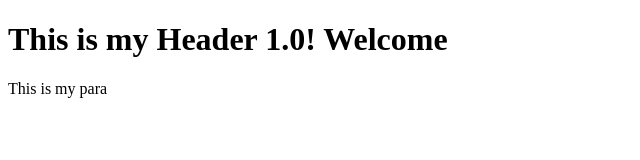
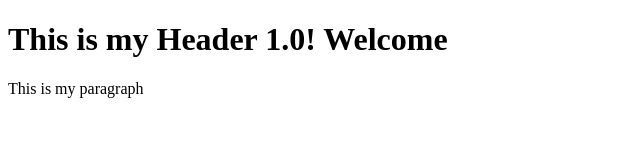
Before and after one commit to caatovarbo/JavaScriptBToP, a plain HTML site: page index.html in a window 1280 px wide. Shown: the full height of the page, 0-640 px from the left. Drawn offline with Linux system fonts and the light colour scheme.

Commit message:
Modficación en el body

```diff
--- a/index.html
+++ b/index.html
@@ -8,7 +8,7 @@
   </head>
   <body>
     <h1>This is my Header 1.0! Welcome</h1>
-    <p>This is my para</p>
+    <p>This is my paragraph</p>
   </body>
 
 </html>
```
